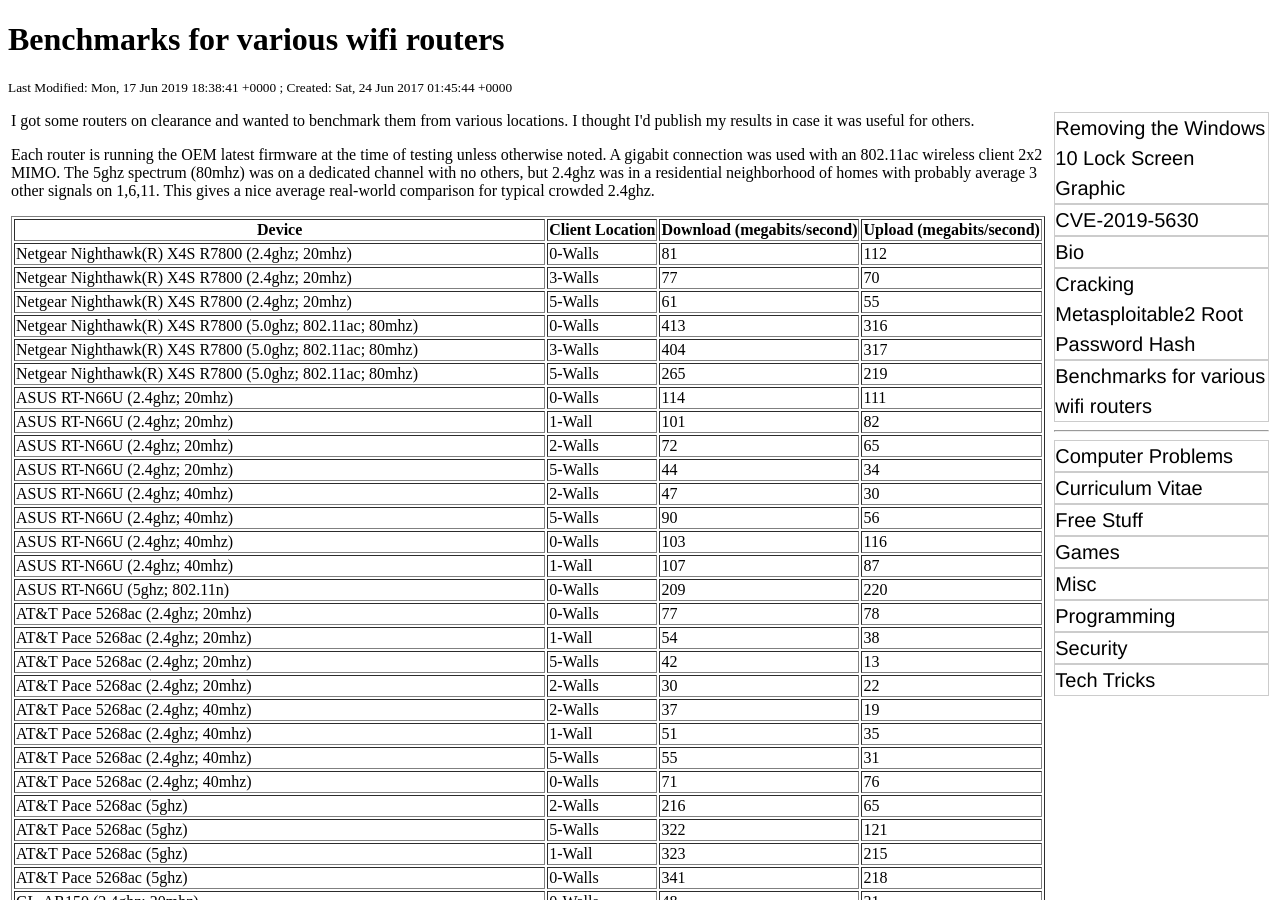
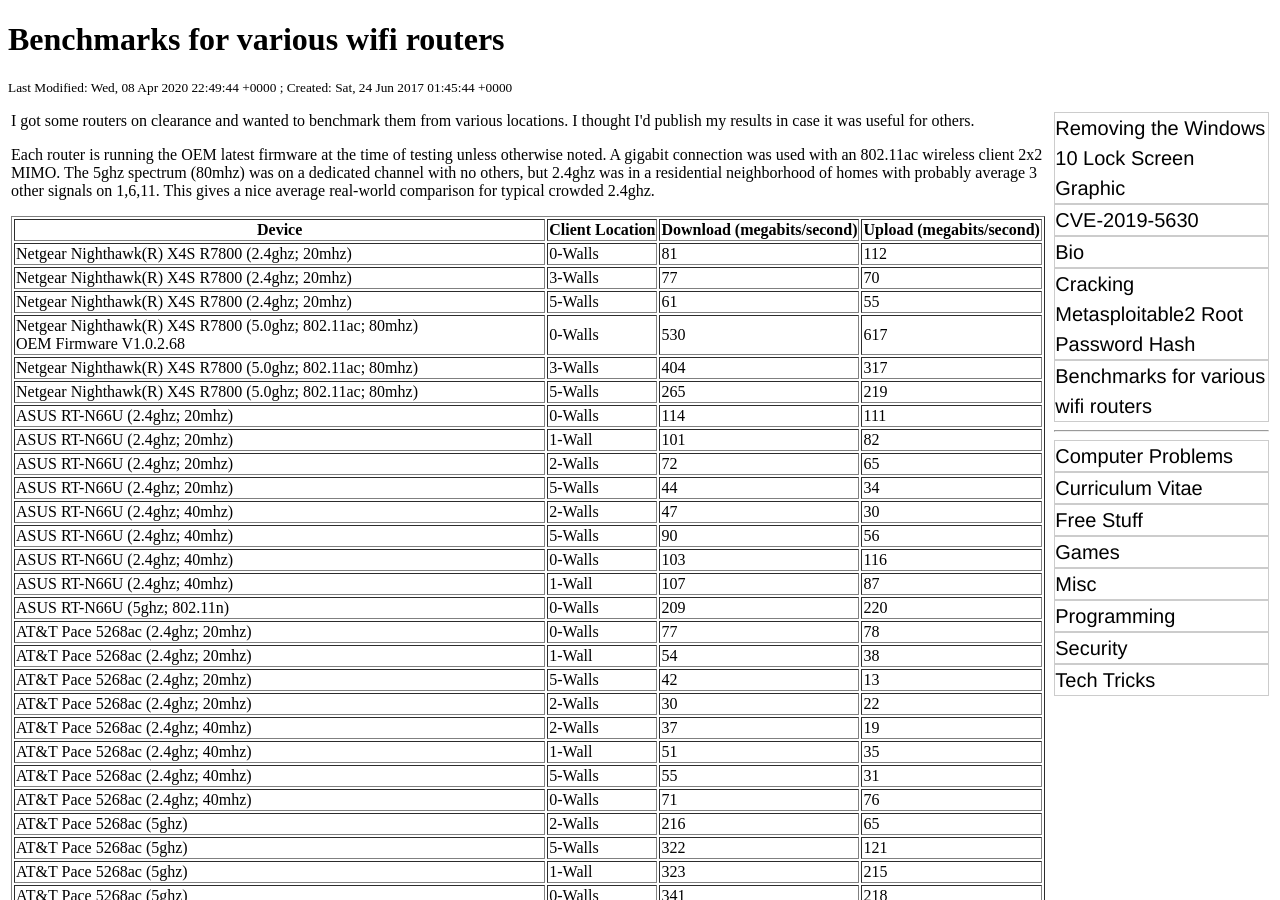
Before and after one commit to rbeede/rbeede.github.io, a Jekyll site: the page built from _posts/2019-05-17-benchmarks_for_various_wifi_routers.html, in a window 1280 px wide and 900 px high. Built offline with Jekyll 4.4.1, drawn with Linux system fonts in a browser that asks for light colours.

Commit message:
Updated R7800 benchmark speed

```diff
--- a/_posts/2019-05-17-benchmarks_for_various_wifi_routers.html
+++ b/_posts/2019-05-17-benchmarks_for_various_wifi_routers.html
@@ -31,10 +31,10 @@
   <td>55</td>
 </tr>
 <tr>
-  <td>Netgear Nighthawk(R) X4S R7800 (5.0ghz; 802.11ac; 80mhz)</td>
+  <td>Netgear Nighthawk(R) X4S R7800 (5.0ghz; 802.11ac; 80mhz)<br />OEM Firmware V1.0.2.68</td>
   <td>0-Walls</td>
-  <td>413</td>
-  <td>316</td>
+  <td>530</td>
+  <td>617</td>
 </tr>
 <tr>
   <td>Netgear Nighthawk(R) X4S R7800 (5.0ghz; 802.11ac; 80mhz)</td>
```
Also changed, not shown: other parts of _posts/2019-05-17-benchmarks_for_various_wifi_routers.html (+1 -1 lines).
